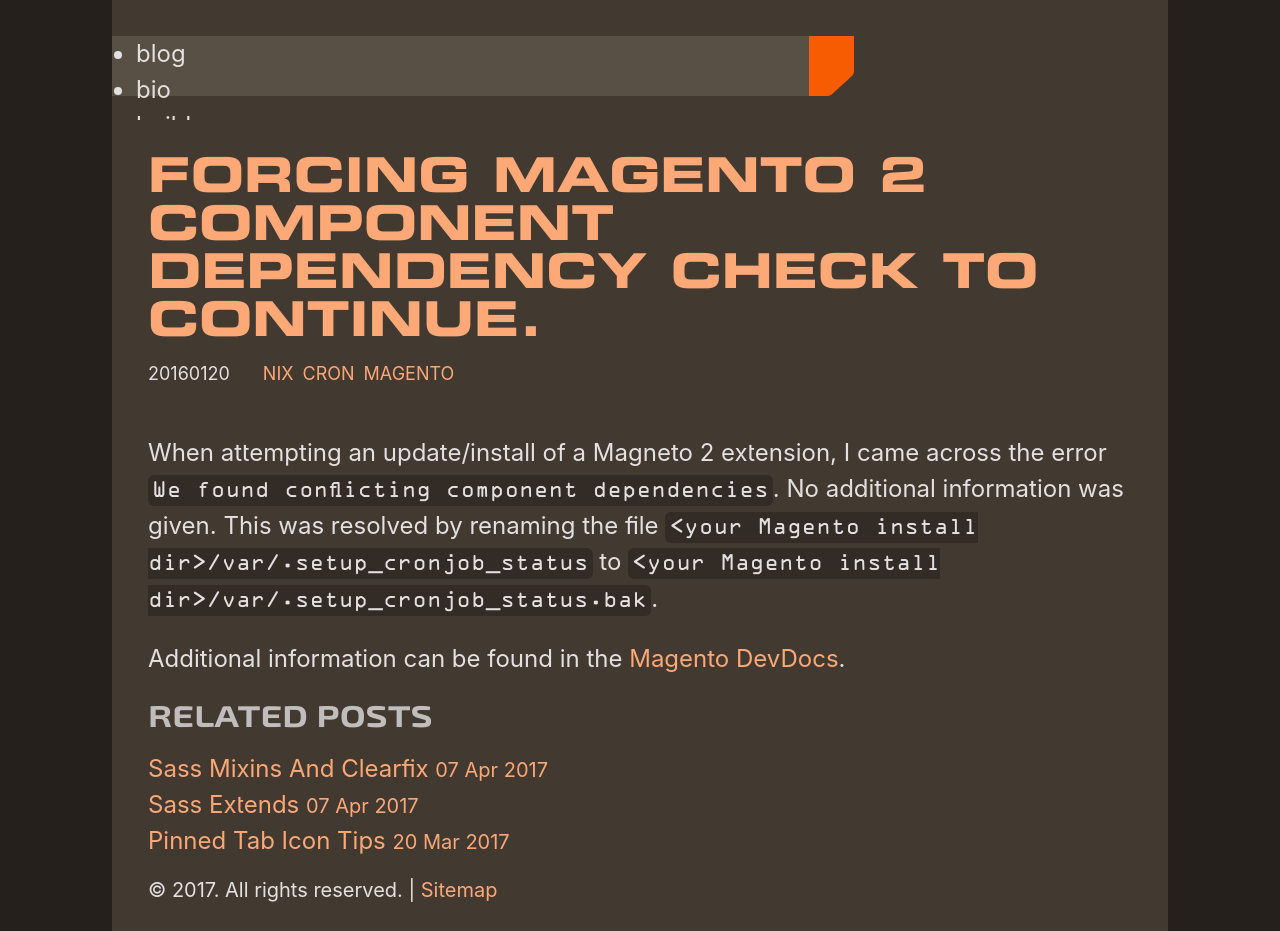
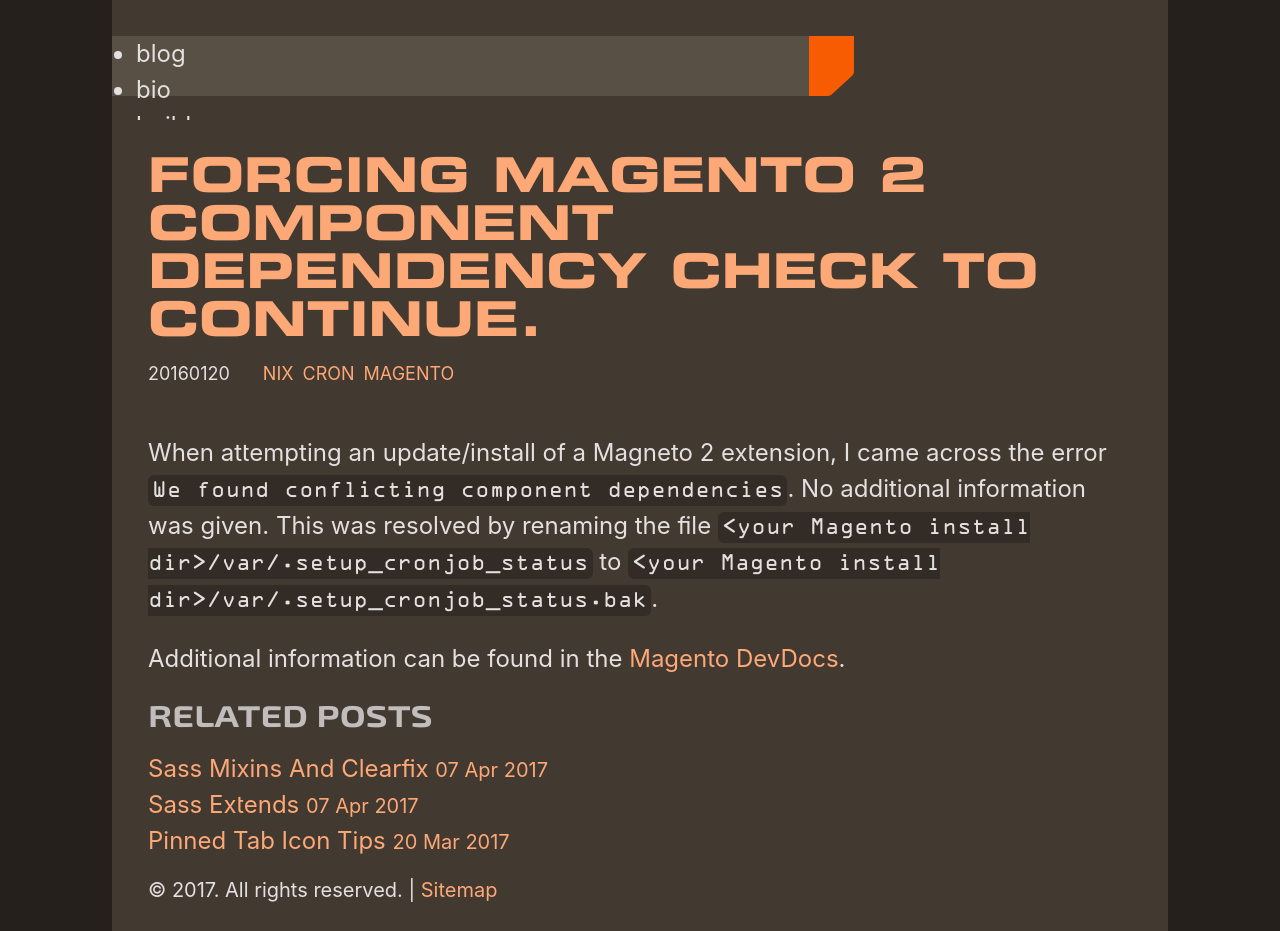
Before and after one commit to sansSpoon/sansSpoon.github.io, a Jekyll site: the page built from _posts/2017-01-20-Forcing-Magento-2-Component-Dependency-Check.md, in a window 1280 px wide and 931 px high. Built offline with Jekyll 4.4.1, drawn with Linux system fonts in a browser that asks for light colours; some web fonts are replaced.

Commit message:
disable font features for inline code

```diff
--- a/assets/css/prism.DarkDev.css
+++ b/assets/css/prism.DarkDev.css
@@ -55,6 +55,7 @@ pre[class*="language-"] {
 /* Inline code */
 :not(pre) > code[class*="language-"], :not(pre) > code {
 	font-size: .85rem;
+	font-feature-settings: "kern" 1, "liga" 0, "dlig" 0, "swsh" 0;
 	padding: .3em .2em .2em .2em;
 	background: rgba(51, 44, 38, 1);
 	border-radius: .3em;
```
